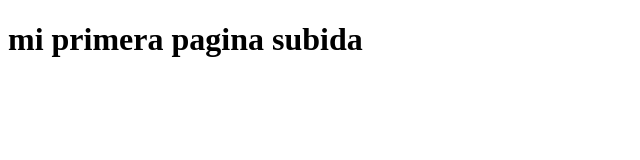
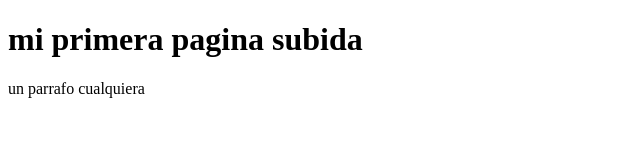
Before and after one commit to JonasT004/rufiangithub, a plain HTML site: page index.html in a window 1280 px wide. Shown: the whole page, without its empty margins (0-640 px from the left). Drawn offline with Linux system fonts and the light colour scheme.

Commit message:
agregue un parrafo

```diff
--- a/index.html
+++ b/index.html
@@ -8,5 +8,6 @@
 </head>
 <body>
     <h1> mi primera pagina subida</h1>
+    <p> un parrafo cualquiera</p>
 </body>
 </html>
```
